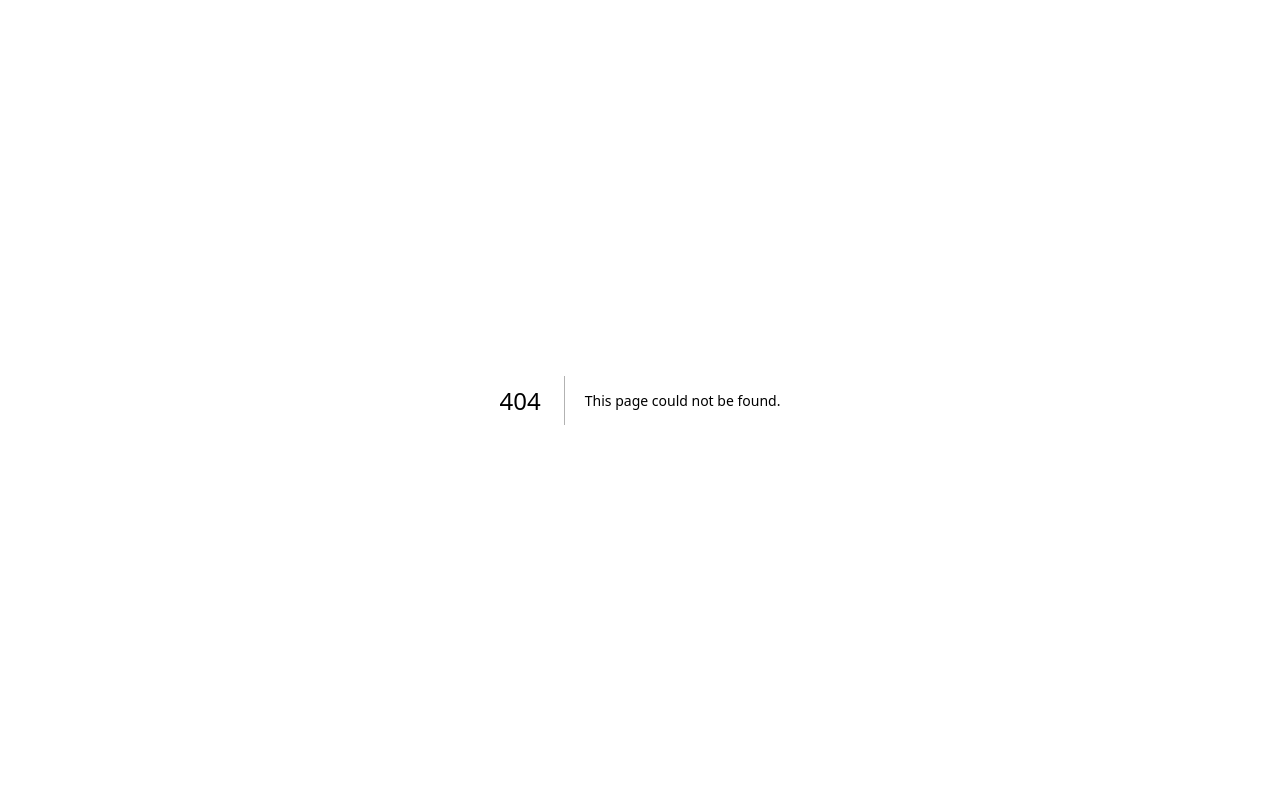
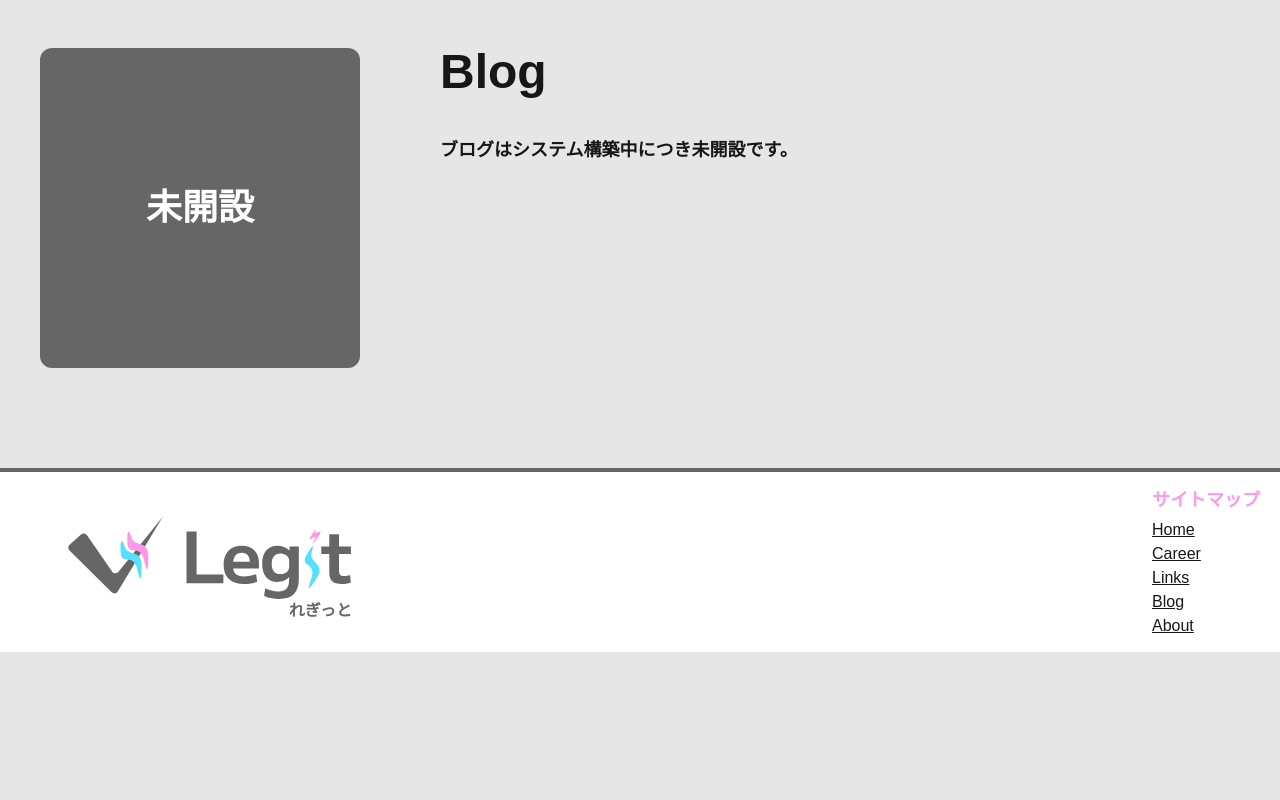
Before and after one commit to LegitYew0108/legidev, a Next.js app: page /pages/blog in a window 1280 px wide. Before the commit this address had no page. Shown: the top 800 px of the page. Built offline with nearby package versions, Linux system fonts and the light colour scheme.

Commit message:
feat: create blog page

```diff
--- /dev/null
+++ b/src/app/pages/blog/page.tsx
@@ -0,0 +1,52 @@
+import Image from "next/image";
+
+export default function BlogTop() {
+  return (
+    <div className="flex pb-5">
+      <div className="flex items-center justify-center text-white font-extrabold text-4xl aspect-square w-80 shrink-0 mr-20 object-cover rounded-xl bg-[#666666]">
+        未開設
+      </div>
+      <div className="flex flex-col">
+        <h1 className="text-5xl font-bold mb-10">Blog</h1>
+        <p className="text-lg font-semibold">
+          ブログはシステム構築中につき未開設です。
+        </p>
+      </div>
+    </div>
+  );
+}
+
+function Closed({
+  imgPath,
+  imgPosX,
+  imgPosY,
+  title,
+  children,
+}: {
+  imgPath: string;
+  imgPosX?: number;
+  imgPosY?: number;
+  title: string;
+  children: React.ReactNode;
+}) {
+  const imgX = imgPosX ?? 50;
+  const imgY = imgPosY ?? 50;
+
+  return (
+    <div className="flex pb-5">
+      <Image
+        className="aspect-square w-80 shrink-0 mr-20 object-cover rounded-xl"
+        style={{ objectPosition: `${imgX}% ${imgY}%` }}
+        src={imgPath}
+        alt="Main Image"
+        width={0}
+        height={0}
+        sizes="100%"
+      />
+      <div className="flex flex-col">
+        <h1 className="text-5xl font-bold mb-10">{title}</h1>
+        <p className="text-lg font-semibold">{children}</p>
+      </div>
+    </div>
+  );
+}
```
